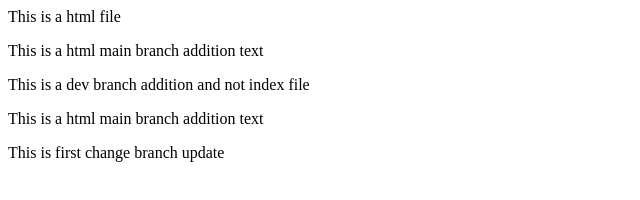
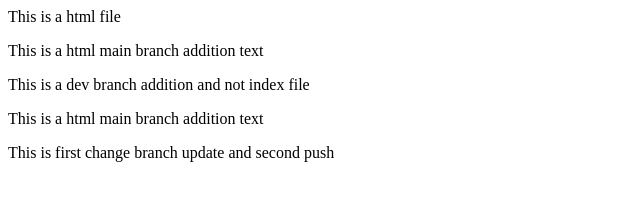
Before and after one commit to gowtham-dronamraju/simplilearnpractice2, a plain HTML site: page index.html in a window 1280 px wide. Shown: the whole page, without its empty margins (0-640 px from the left). Drawn offline with Linux system fonts and the light colour scheme.

Commit message:
added info for my first github push

```diff
--- a/index.html
+++ b/index.html
@@ -6,6 +6,6 @@
 		<p> This is a html main branch addition text </p>
 		<p> This is a dev branch addition and not index file </p>
 		<p> This is a html main branch addition text </p>
-		<p> This is first change branch update </p>
+		<p> This is first change branch update and second push  </p>
 	</body>
 </html>
```
